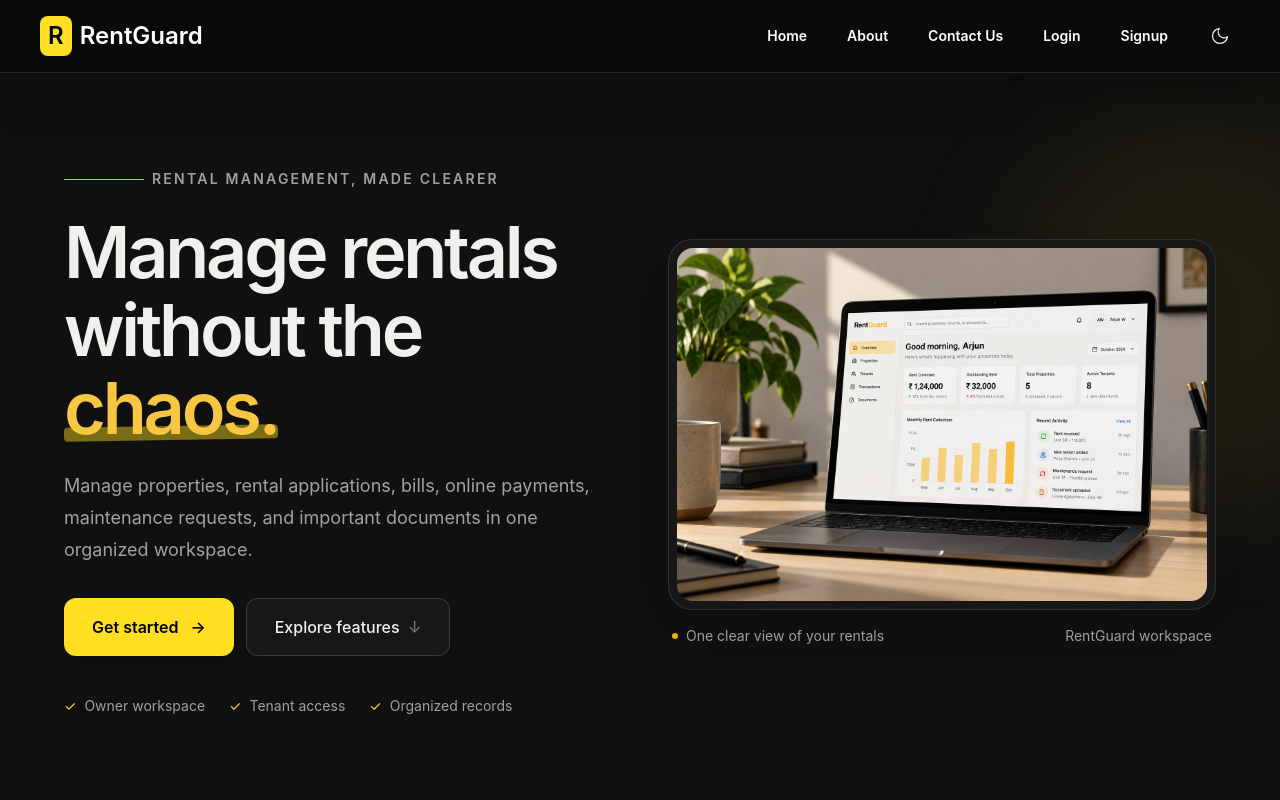
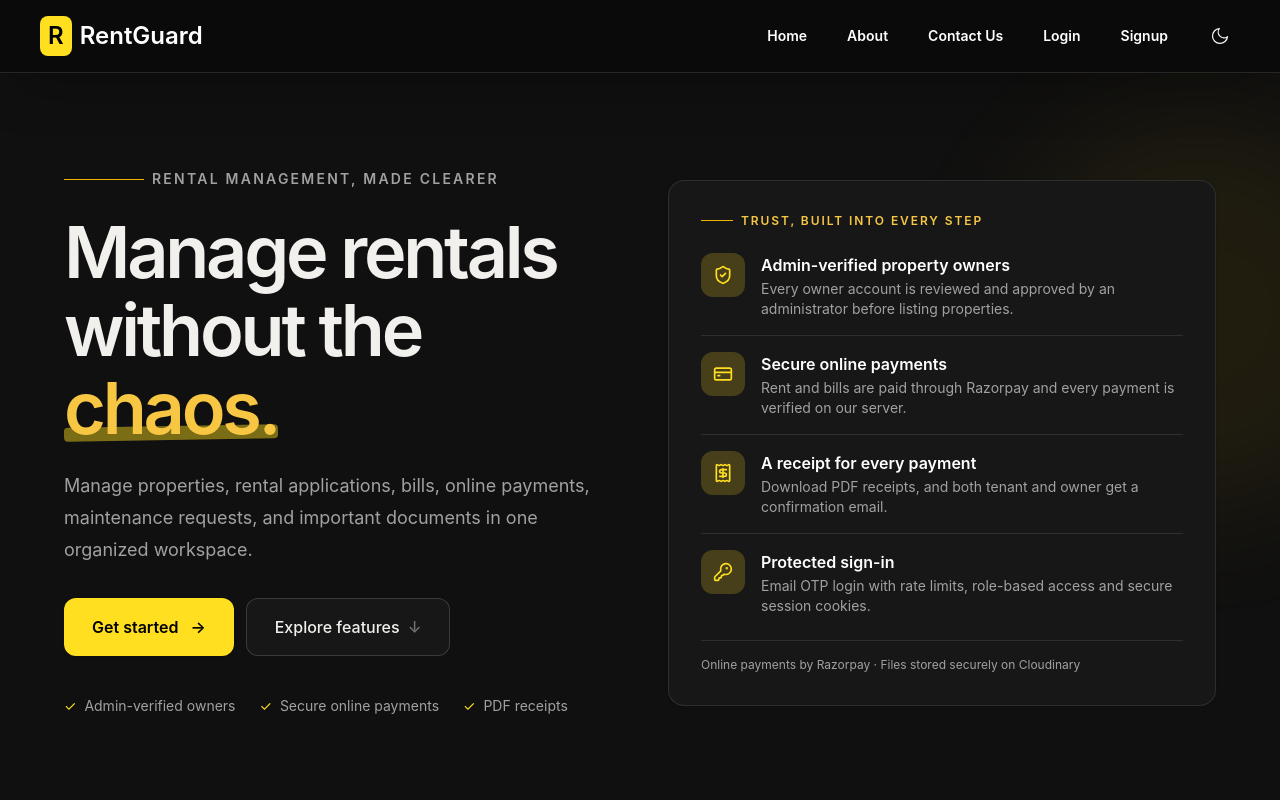
Before and after one commit to harneetsingh46/RentGuard, a React (Vite) app in the folder Frontend/: page / in a window 1280 px wide. Shown: the top 800 px of the page. Built offline with nearby package versions, Linux system fonts and the light colour scheme; no server answers.

Commit message:
Update Hero

```diff
--- a/Frontend/src/pages/Hero.jsx
+++ b/Frontend/src/pages/Hero.jsx
@@ -1,5 +1,33 @@
 
 import { Link } from "react-router-dom";
+import { ShieldCheck, CreditCard, Receipt, KeyRound } from "lucide-react";
+
+const trustItems = [
+  {
+    icon: ShieldCheck,
+    title: "Admin-verified property owners",
+    description:
+      "Every owner account is reviewed and approved by an administrator before listing properties.",
+  },
+  {
+    icon: CreditCard,
+    title: "Secure online payments",
+    description:
+      "Rent and bills are paid through Razorpay and every payment is verified on our server.",
+  },
+  {
+    icon: Receipt,
+    title: "A receipt for every payment",
+    description:
+      "Download PDF receipts, and both tenant and owner get a confirmation email.",
+  },
+  {
+    icon: KeyRound,
+    title: "Protected sign-in",
+    description:
+      "Email OTP login with rate limits, role-based access and secure session cookies.",
+  },
+];
 
 const features = [
   {
@@ -135,8 +163,11 @@ const Home = () => {
             </div>
 
             <div className="mt-8 flex flex-wrap items-center gap-x-5 gap-y-3 text-sm text-neutral-600 sm:mt-10 sm:gap-x-6 dark:text-neutral-400">
-              {["Owner workspace", "Tenant access", "Organized records"].map(
-                (item) => (
+              {[
+                "Admin-verified owners",
+                "Secure online payments",
+                "PDF receipts",
+              ].map((item) => (
                 <span
                   key={item}
                   className="group inline-flex items-center gap-2 transition-colors duration-200 hover:text-neutral-950 dark:hover:text-white"
@@ -149,35 +180,42 @@ const Home = () => {
                   </span>
                   {item}
                 </span>
-                )
-              )}
+              ))}
             </div>
           </div>
 
-          <div className="hero-preview-wrap group relative mx-auto w-full min-w-0 max-w-2xl lg:max-w-none">
+          <div className="hero-preview w-full rounded-2xl border border-black/10 bg-white/70 p-5 shadow-sm sm:p-8 dark:border-white/10 dark:bg-[#171717]">
+            <p className="flex items-center gap-2 text-xs font-semibold uppercase tracking-[0.16em] text-neutral-600 dark:text-neutral-400">
+              <span className="h-px w-8 bg-yellow-500" aria-hidden="true" />
+              <span className="text-[#D99D00] dark:text-[#F7C744]">
+                Trust, built into every step
+              </span>
+            </p>
+
+            <div className="mt-5 divide-y divide-black/5 dark:divide-white/10 sm:mt-6">
+              {trustItems.map((item) => (
                 <div
-              aria-hidden="true"
-              className="pointer-events-none absolute -inset-3 rounded-2xl bg-yellow-400/[0.07] opacity-0 blur-2xl transition-opacity duration-500 dark:bg-yellow-400/[0.09]"
-            />
-
-            <div className="hero-preview group relative overflow-hidden rounded-2xl border border-white/[0.09] bg-white p-1.5 shadow-[0_18px_55px_-38px_rgba(0,0,0,0.35)] transition-all duration-500 ease-out hover:-translate-y-1 hover:border-yellow-400/30 hover:shadow-[0_24px_65px_-35px_rgba(65,45,100,0.28)] sm:rounded-3xl sm:p-2 dark:border-white/10 dark:bg-neutral-900 dark:hover:border-yellow-300/20">
-              <img
-                src="/RentGuard-Hero.png"
-                alt="RentGuard property management dashboard displayed on a laptop"
-                className="h-auto w-full rounded-xl object-cover transition-transform duration-700 ease-out group-hover:scale-[1.008] sm:rounded-2xl"
-              />
+                  key={item.title}
+                  className="flex items-start gap-3.5 py-3.5 first:pt-0 last:pb-0 sm:gap-4 sm:py-4"
+                >
+                  <div className="flex h-11 w-11 shrink-0 items-center justify-center rounded-xl bg-yellow-300/20 text-yellow-700 dark:text-yellow-300">
+                    <item.icon className="h-5 w-5" aria-hidden="true" />
+                  </div>
+                  <div className="min-w-0 flex-1">
+                    <h3 className="text-sm font-semibold text-neutral-900 sm:text-base dark:text-white">
+                      {item.title}
+                    </h3>
+                    <p className="mt-0.5 text-xs text-neutral-600 sm:text-sm dark:text-neutral-400">
+                      {item.description}
+                    </p>
+                  </div>
+                </div>
+              ))}
             </div>
 
-            <div className="mt-4 flex items-center justify-between gap-4 px-1 text-xs text-neutral-500 sm:text-sm dark:text-neutral-400">
-              <span className="flex items-center gap-2">
-                <span
-                  className="h-1.5 w-1.5 rounded-full bg-yellow-500"
-                  aria-hidden="true"
-                />
-                One clear view of your rentals
-              </span>
-              <span className="hidden sm:inline">RentGuard workspace</span>
-            </div>
+            <p className="mt-5 border-t border-black/5 pt-4 text-xs text-neutral-500 dark:border-white/10 dark:text-neutral-400 sm:mt-6">
+              Online payments by Razorpay · Files stored securely on Cloudinary
+            </p>
           </div>
         </div>
       </section>
```
Lines whose indentation alone changed are shown as unchanged.
